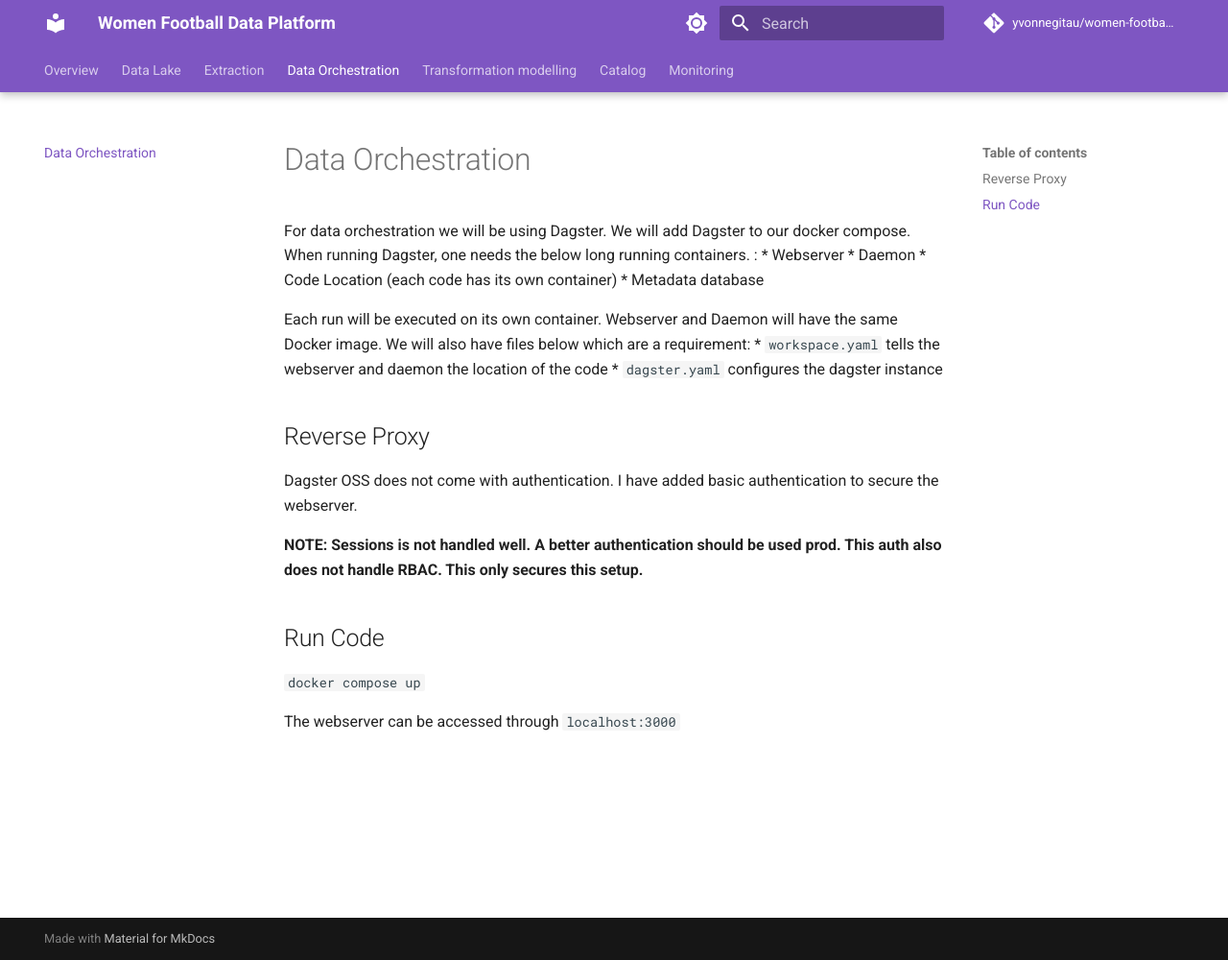
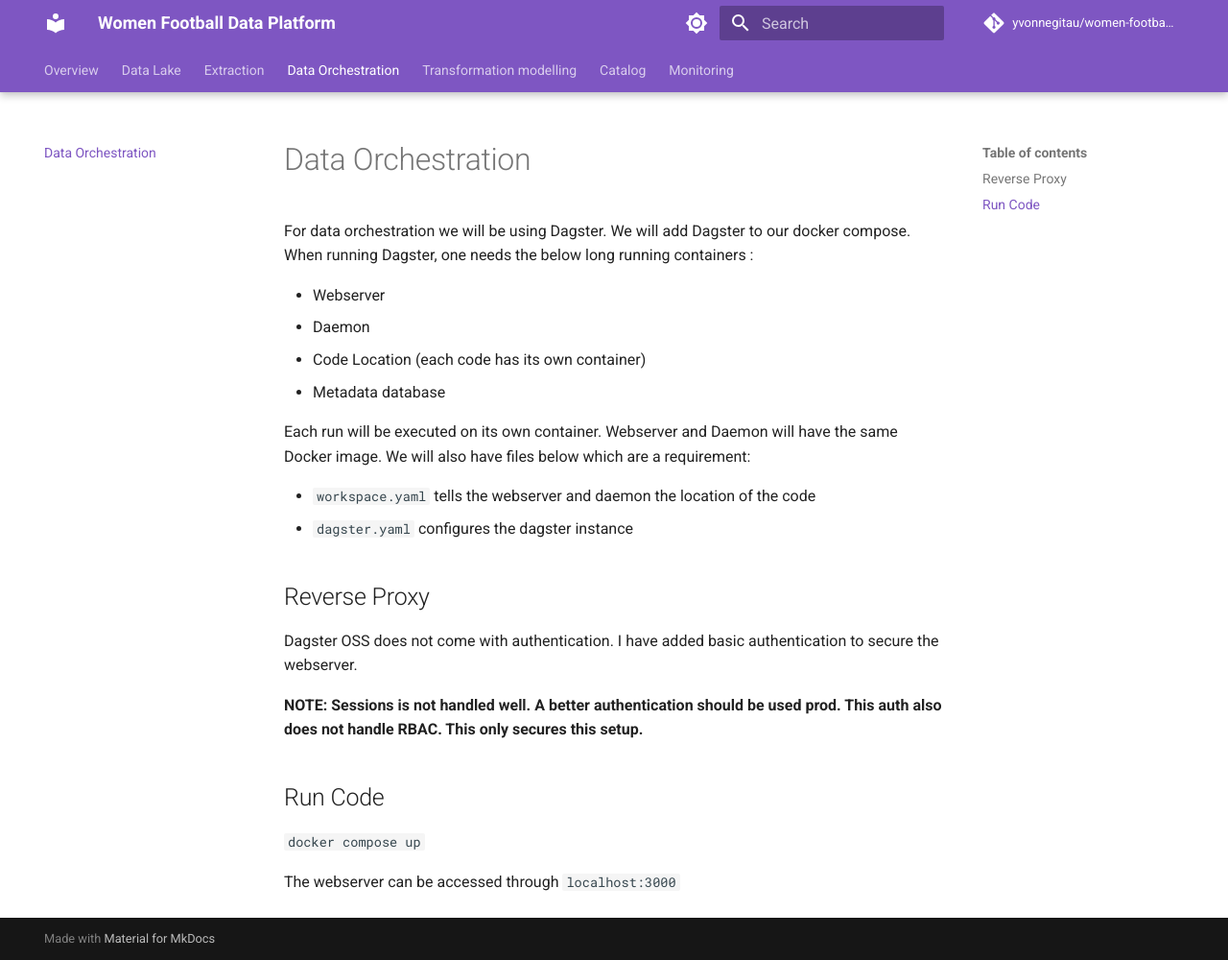
Before and after one commit to yvonnegitau/Data-Warehouse-Template, an MkDocs documentation site: the page built from docs/orchestration.md, in a window 1280 px wide and 1000 px high. Shown: the whole window at 96% size. Built offline with MkDocs 1.6.1 and Material for MkDocs 9.7.7, drawn with Linux system fonts in a browser that asks for light colours; comment, search, counter and statistics services are not loaded.

Commit message:
Fixing Docuementation

```diff
--- a/docs/orchestration.md
+++ b/docs/orchestration.md
@@ -1,11 +1,13 @@
 # Data Orchestration
-For data orchestration we will be using Dagster. We will add Dagster to our docker compose. When running Dagster, one needs the below long running containers. :
+For data orchestration we will be using Dagster. We will add Dagster to our docker compose. When running Dagster, one needs the below long running containers :
+
 * Webserver
 * Daemon
 * Code Location (each code has its own container)
 * Metadata database
 
 Each run will be executed on its own container. Webserver and Daemon will have the same Docker image. We will also have files below which are a requirement:
+
 * `workspace.yaml` tells the webserver and daemon the location of the code
 * `dagster.yaml` configures the dagster instance
 
```
